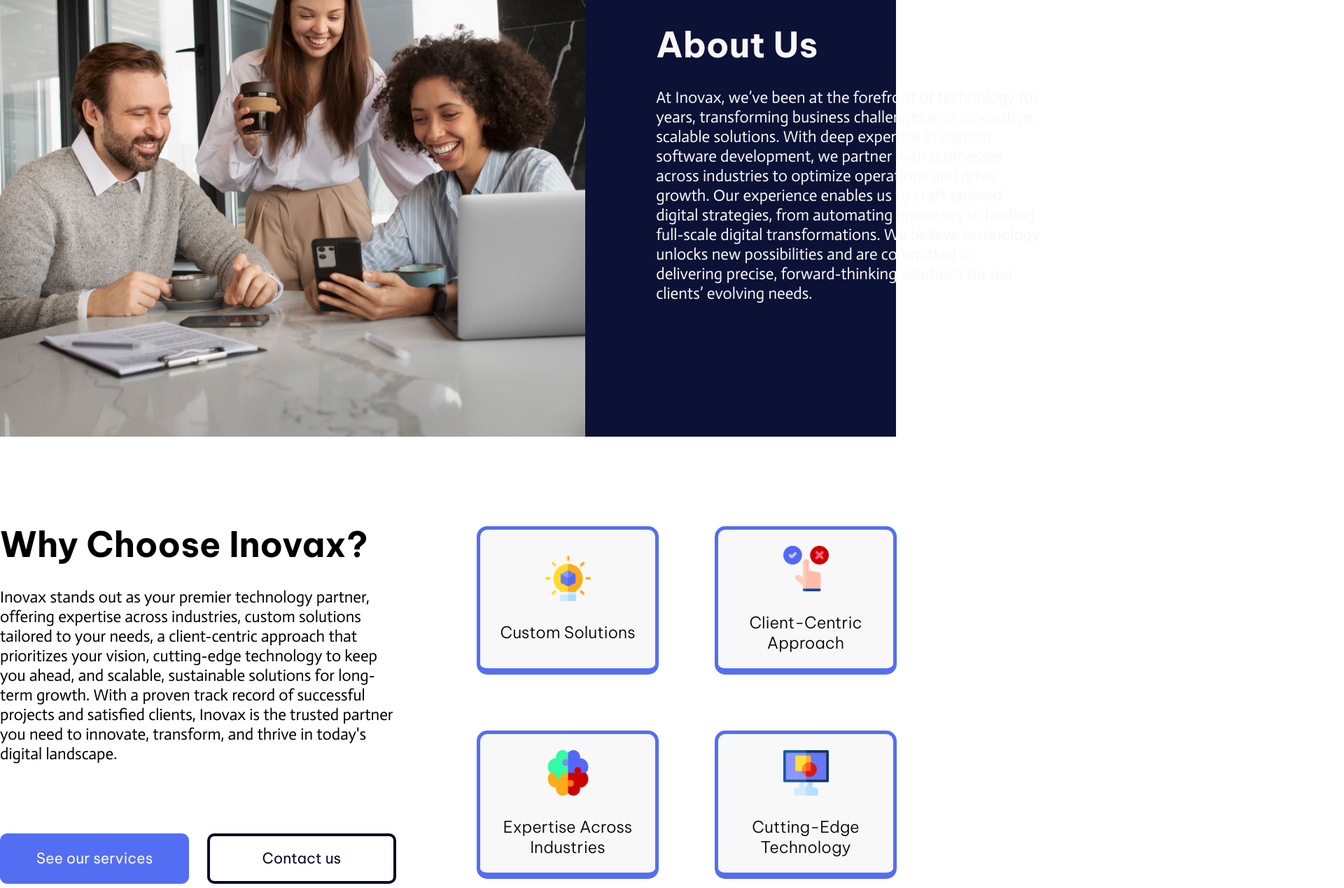
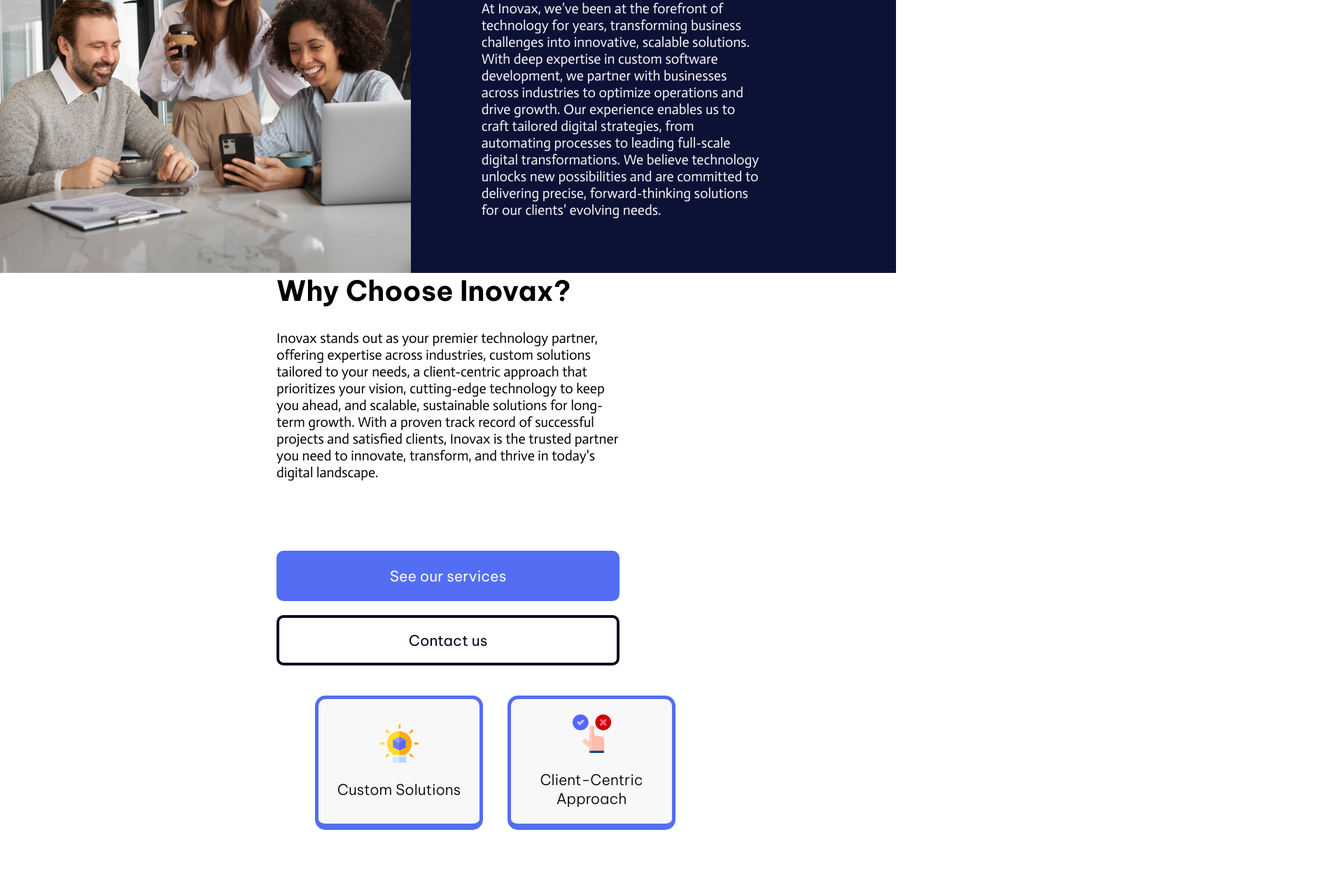
Before and after one commit to rafajdev/Inovax, a React (Vite) app: page / in a window 1280 px wide. Shown: the part 960-2229 px from the top of the page at 70% size, 1920 px wide, since content can reach past the window. Built offline with nearby package versions, Linux system fonts and the light colour scheme.

Commit message:
Responsive features

```diff
--- a/src/components/infoblock/styles.module.css
+++ b/src/components/infoblock/styles.module.css
@@ -26,3 +26,20 @@
     font-family: 'Be Vietnam Pro', sans-serif;
     font-weight: 300;
 }
+
+@media (max-width: 1550px) {
+    .infoblock {
+        width: 240px;
+        height: 192px;
+        display: flex;
+        gap: 25px;
+    }
+
+    .infoblock_image {
+        width: 55px;
+    }
+
+    h3 {
+        font-size: 21px;
+    }
+}
--- a/src/components/navbar/styles.module.css
+++ b/src/components/navbar/styles.module.css
@@ -3,7 +3,6 @@
 }
 
 .nav {
-    background-color: cadetblue;
     display: grid;
     place-items: center;
     position: fixed;
@@ -28,7 +27,6 @@
 }
 
 .nav_container {
-    background-color: blueviolet;
     display: flex;
     align-items: center;
     justify-content: space-between;
--- a/src/sections/aboutus/index.tsx
+++ b/src/sections/aboutus/index.tsx
@@ -1,11 +1,30 @@
 import styles from "./styles.module.css";
 import ScrollAnimation from "react-animate-on-scroll";
+import { useEffect, useState } from "react";
 
 export default function AboutUs() {
+   const [img, setImg] = useState(false);
+
+   useEffect(() => {
+      const handleResize = () => {
+         if (window.innerWidth <= 1050) {
+            setImg(true);
+         } else {
+            setImg(false);
+         }
+      };
+
+      window.addEventListener("resize", handleResize);
+
+      return () => {
+         window.removeEventListener("resize", handleResize);
+      };
+   }, []);
+
    return (
       <section className={styles.section} id="about">
          <img
-            src="./people_working.png"
+            src={img ? "./people_working2.png" : "./people_working.png"}
             alt="people working"
             className={styles.section_image}
          />
--- a/src/sections/aboutus/styles.module.css
+++ b/src/sections/aboutus/styles.module.css
@@ -1,23 +1,24 @@
 .section {
     background-color: var(--dark-color);
     display: flex;
-    width: 100%;
-    height: 98svh;
+    align-items: center;
+    width: 100dvw;
+    height: min-content;
 }
 
 .section_image {
-    height: 100%;
+    height:780px;
 }
 
 .section_content {
-    height: 100%;
+    width: 39.5dvw;
     display: grid;
     place-items: center;
 }
 
 .section_content_container {
-    width: 551px;
-    height: 100%;
+    max-width: 551px;
+    min-width: 340px;
     margin-left: 101px;
     display: flex;
     flex-direction: column;
@@ -37,3 +38,65 @@
     color: var(--white-color);
     font-size: 23px;
 }
+
+@media (max-width: 1450px) {
+    .section_image {
+        height: 650px;
+    }
+
+    .section_content_container_title {
+        font-size: 45px;
+    }
+
+    .section_content_container_paragraph {
+        color: var(--white-color);
+        font-size: 21px;
+    }
+}
+
+@media (max-width: 1300px) {
+    .section_image {
+        height: 550px;
+    }
+
+    .section_content_container_title {
+        font-size: 40px;
+    }
+
+    .section_content_container_paragraph {
+        color: var(--white-color);
+        font-size: 20px;
+    }
+}
+
+@media (max-width: 1150px) {
+    .section_image {
+        height: 450px;
+    }
+}
+
+@media (max-width: 1051px) {
+    .section {
+        flex-direction: column;
+    }
+
+    .section_image {
+        height: auto;
+        width: 100dvw;
+    }
+
+    .section_content {
+        width: 100dvw;
+        align-items: center;
+        justify-content: center;
+    }
+    .section_content_container {
+        margin-left: 0px;
+    }
+}
+
+@media (max-width: 1050px) {
+    .section_content_container {
+        width: 74dvw;
+    }
+}
--- a/src/sections/benefits/index.tsx
+++ b/src/sections/benefits/index.tsx
@@ -32,16 +32,15 @@
                   <section className={styles.section_content_left_buttons}>
                      <Button
                         content="See our services"
-                        width="270px"
+                        width="100%"
                         backgroundColor="#536EF3"
                         fontColor="#F8F8F8"
                         backgroundColorHover="#3A4CA5"
                         fontColorHover="#F8F8F8"
                      />
-
                      <Button
                         content="Contact us"
-                        width="270px"
+                        width="100%"
                         backgroundColor="transparent"
                         fontColor="#080C23"
                         backgroundColorHover="#080C23"
--- a/src/sections/benefits/styles.module.css
+++ b/src/sections/benefits/styles.module.css
@@ -2,11 +2,11 @@
     display: grid;
     place-items: center;
     width: 100%;
-    height: 95svh;
+    height: 900px;
 }
 
 .section_content {
-    width: 1316px;
+    width: 79dvw;
     height: 100%;
     display: flex;
     flex-direction: row;
@@ -44,6 +44,7 @@
     display: flex;
     align-items: center;
     justify-content: space-between;
+    gap: 25px;
 }
 
 .section_content_right_container {
@@ -60,6 +61,71 @@
 .section_content_right {
     width: 57%;
     height: 100%;
-    display: grid;
-    place-items: center;
+    display: flex;
+    align-items: center;
+    justify-content: center;
 }
+
+@media (max-width: 1650px) {
+    .section_content_left_buttons {
+        flex-direction: column;
+        align-items: start;
+        gap: 20px;
+    }
+}
+
+@media (max-width: 1550px) {
+    .section_content_right {
+        width: 57%;
+        height: 100%;
+        display: flex;
+        align-items: center;
+        justify-content: right;
+    }
+
+    .section_content_right_container {
+        width: 600px;
+        height: 505px;
+    }
+}
+
+@media (max-width: 1450px) {
+    .section_content_right_container {
+        width: 550px;
+        height: 555px;
+    }
+
+    .section_content_left_article {
+        min-width: 485px;
+        margin-bottom: 100px;
+    }
+
+    .section_content_left_article_title {
+        font-size: 45px;
+    }
+
+    .section_content_left_article_paragraph {
+        font-size: 21px;
+    }
+}
+
+@media (max-width: 1400px) {
+    .section_content {
+        width: 89dvw;
+        height: 100%;
+        display: flex;
+        flex-direction: column;
+        align-items: center;
+        justify-content: center;
+    }
+}
+
+@media (max-width: 1300px) {
+    .section_content_left_article_title {
+        font-size: 40px;
+    }
+
+    .section_content_left_article_paragraph {
+        font-size: 20px;
+    }
+}
--- a/src/sections/home/styles.module.css
+++ b/src/sections/home/styles.module.css
@@ -5,7 +5,6 @@
 
 .section {
     /* background-image: url("./background1.png"); */
-    background-color: brown;
     padding-top: 187px;
     width: 100dvw;
     height: 800px;
@@ -14,7 +13,6 @@
 }
 
 .section_container {
-    background-color: chocolate;
     width: 79dvw;
     height: 100%;
     display: flex;
```
Also changed, not shown: public/people_working2.png (added).
